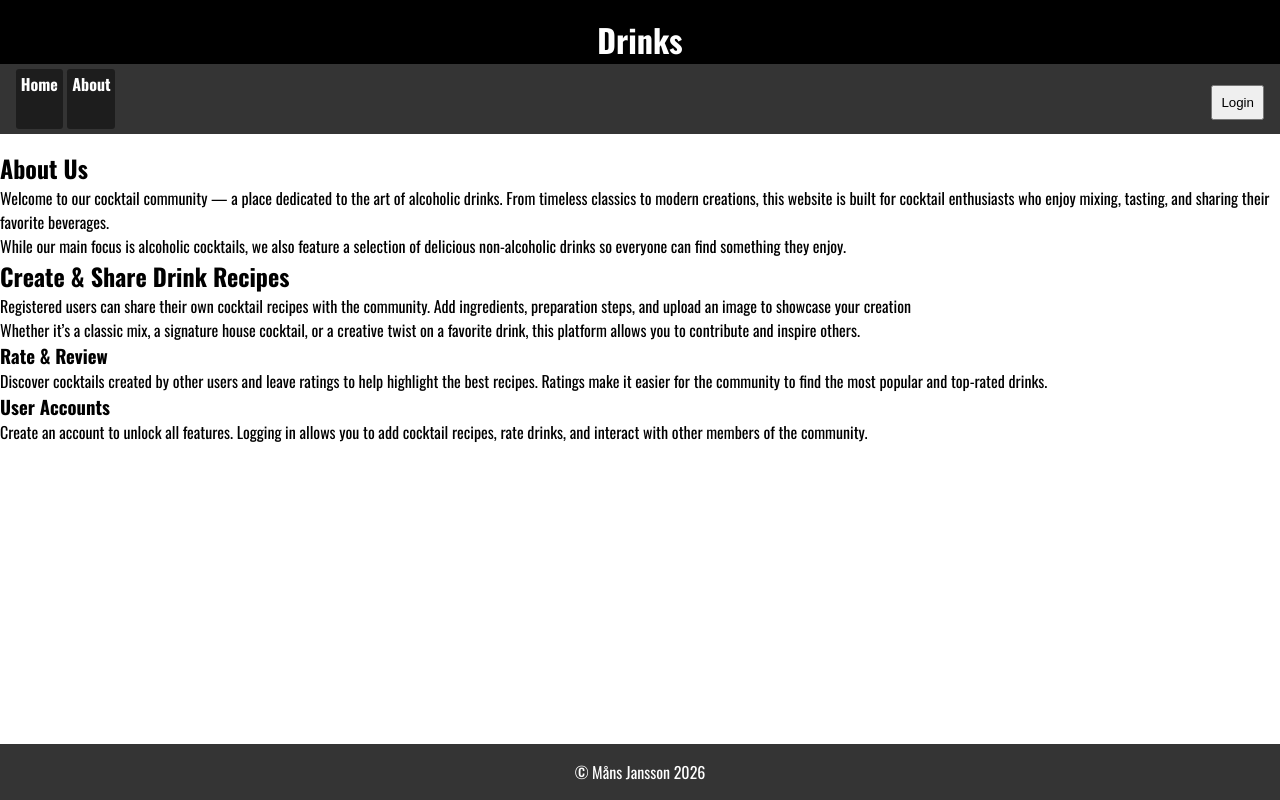
After one commit to bobi8877/drink, a PHP site: page /about.php in a window 1280 px wide. The commit adds this page. Run offline with PHP 8.4, Linux system fonts and the light colour scheme.

Commit message:
06/03-26

```diff
--- /dev/null
+++ b/about.php
@@ -0,0 +1,78 @@
+<!DOCTYPE html>
+<?php require_once("asset.php"); ?>
+<?php
+$mess="";
+if(isset($_SESSION['mess'])){
+    $mess=$_SESSION['mess'];
+}
+
+?>
+<html lang="en">
+<head>
+    <meta charset="UTF-8">
+    <meta name="viewport" content="width=device-width, initial-scale=1.0">
+    <title>Document</title>
+    <link rel="stylesheet" href="style.css">
+</head>
+<body>
+    <header>
+        <h1>Drinks</h1>
+    </header>
+    <?php require_once("_nav.php"); ?>
+    <main id="about">
+        <div class="content-section">
+            <div class="text-box">
+                <h2>About Us</h2>
+                <p>
+                    Welcome to our cocktail community — a place dedicated to the art
+                    of alcoholic drinks. From timeless classics to modern creations,
+                    this website is built for cocktail enthusiasts who enjoy mixing,
+                    tasting, and sharing their favorite beverages.
+                </p>
+                <p>
+                    While our main focus is alcoholic cocktails, we also feature a
+                    selection of delicious non-alcoholic drinks so everyone can find
+                    something they enjoy.
+                </p>
+            </div>
+
+        <div class="content-section">
+
+            <div class="text-box">
+                <h2>Create & Share Drink Recipes</h2>
+                <p>
+                    Registered users can share their own cocktail recipes with the
+                    community. Add ingredients, preparation steps, and upload an image
+                    to showcase your creation
+                </p>
+                <p>
+                    Whether it’s a classic mix, a signature house cocktail, or a
+                    creative twist on a favorite drink, this platform allows you to
+                    contribute and inspire others.
+                </p>
+            </div>
+        </div>
+
+        <div class="card-container">
+            <div class="card">
+                <h3>Rate & Review</h3>
+                <p>
+                    Discover cocktails created by other users and leave ratings to
+                    help highlight the best recipes. Ratings make it easier for the
+                    community to find the most popular and top-rated drinks.
+                </p>
+            </div>
+
+            <div class="card">
+                <h3>User Accounts</h3>
+                <p>
+                    Create an account to unlock all features. Logging in allows you
+                    to add cocktail recipes, rate drinks, and interact with other
+                    members of the community.
+                </p>
+            </div>
+        </div>
+    </main>
+    <?php require_once("_footer.php"); ?>
+</body>
+</html>
--- a/asset.php
+++ b/asset.php
@@ -36,11 +36,17 @@ function isUserTaken($username){
     }
 }
 function showRating($number){
-    $number=intval(round($number));
-    $retStr="";
-    for($vdo=0;$vdo<$number;$vdo++){
-        $retStr.="🫒";
+    $number = intval(round($number));
+    $retStr = "";
+
+    for($vdo = 1; $vdo <= 5; $vdo++){
+        if($vdo <= $number){
+            $retStr .= "<span class='olive'>🫒</span>";
+        } else {
+            $retStr .= "<span class='olive grey'>🫒</span>";
+        }
     }
+
     return $retStr;
 }
 function isAlcoholic($value){
--- a/drinkadmin.php
+++ b/drinkadmin.php
@@ -79,7 +79,7 @@ if(isset($_POST['btn_edit'])){
                         <h2><?=$row['drinkname']?>&nbsp;&nbsp;<span><?=isAlcoholic(intval($row['alcoholic']))?></span></h2>
                         <h4><?=$row['description']?></h4></div>
                         <div class="filler"></div>
-                        <div>Rated: <?=showRating($row['rating'])?> &nbsp;&nbsp; <a href="drinkadmin.php?edit=<?=$row['id']?>">Edit</a>  &nbsp;&nbsp; <a href="drinkadmin.php?del=<?=$row['id']?>">Purge</a>
+                        <div>Rated: <?=showRating($row['rating'])?> &nbsp;&nbsp; <a href="drinkadmin.php?edit=<?=$row['id']?>">Edit</a>  &nbsp;&nbsp; <a href="drinkadmin.php?del=<?=$row['id']?>">Exterminate</a>
                     </div>
                 </summary>
                 <div class="ingredients">
--- /dev/null
+++ b/rate.php
@@ -0,0 +1,6 @@
+<?php
+require_once 'asset.php';
+
+if(!isLevel(10)){
+    header("Location: index.php");
+}
--- a/register.php
+++ b/register.php
@@ -11,7 +11,7 @@ if(isset($_POST['btn_reg'])){
     $password=$_POST['password'];
     $sql="INSERT INTO tbl_user(username, password, realname, mail) VALUES ('$username', '$password', '$realname', '$mail')";
     $result=mysqli_query($conn, $sql);
-    header("Location: register.php?reg=aac7d883b45");
+    header("Location: register.php?reg=VXd1a21pZWdra3RvdGd4d2phbWd3");
 }
 ?>
 <html lang="en">
@@ -34,7 +34,7 @@ if(isset($_POST['btn_reg'])){
         <label for="mail">Email</label>
         <input type="email" name="mail" id="mail" placeholder="Your email adress" required>
         <label for="password">Password</label>
-        <input type="text" name="password" id="password" placeholder="Password (min 14 chars)" required  pattern=".{14,}">
+        <input type="password" name="password" id="password" placeholder="Password (min 14 chars)" required  pattern=".{14,}">
         <input type="submit" name="btn_reg" value="Create user">
     </form>
     <?php endif; ?>
--- a/style.css
+++ b/style.css
@@ -1,9 +1,11 @@
+@import url('https://fonts.googleapis.com/css2?family=Oswald:wght@200..700&display=swap');
+
 :root{
     --clr_back_header:#000;
-    --clr_header:#8bb0de;
-    --clr_back_nav:#878787;
+    --clr_header:#ffffff;
+    --clr_back_nav:#343434;
     --clr_back_footer:var(--clr_back_nav);
-
+    --header_font:"Oswald", sans-serif;
 }
 
 *, *:before, *:after{
@@ -22,6 +24,9 @@ header{
     color:var(--clr_header);
     height:4rem;
     padding: 1rem;
+    font-family: var(--header_font);
+    display: flex;
+    justify-content: center;
 }
 
 nav{
@@ -33,15 +38,16 @@ nav{
     }
     background: var(--clr_back_nav);
     & a{
+        font-family: var(--header_font);
         text-decoration: none;
         font-weight: bold;
         color:white;
         border-radius: .2rem;
         padding: .2rem .3rem;
-        background: #0003;
+        background: rgba(0, 0, 0, 0.45);
     }
     & a:hover{
-        background: #0006;
+        background: rgba(0, 0, 0, 0.65);
     }
 }
 main{
@@ -50,12 +56,18 @@ main{
     flex-direction: column;
     gap:1rem;
     padding-top: 1rem;
+    font-family: var(--header_font);
+}
+#main{
+
 }
 footer{
     background: var(--clr_back_footer);
     display:grid;
     place-content: center;
     padding: 1rem;
+    font-family: var(--header_font);
+    color: white;
 }
 dialog{
     width:100%;
@@ -81,6 +93,7 @@ summary{
     width:100%;
     background: #0003;
     padding: .5rem;
+    border-radius: 10px;
 }
 .filler{
     flex-grow: 5;
@@ -118,6 +131,7 @@ details{
     width:50%;
     margin-left: auto;
     margin-right: auto;
+    border-radius: 10px;
 }
 details .userdetails{
     display:flex;
@@ -214,3 +228,20 @@ a.addDrink{
         color: #fff;
     }
 }
+.yourRating{
+    display:flex;
+    flex-direction: row-reverse;
+}
+
+.yourRating a{
+    text-decoration: none;
+    filter: grayscale(100%);
+}
+
+.yourRating a:hover, .yourRating a:hover ~ a{
+    text-shadow: 0 0 5px red;
+    filter: grayscale(0%);
+}
+.grey{
+    filter: grayscale(100%);
+}
```
Also changed, not shown: index.php (+14 -1 lines), aicocktailbar.png (added).
